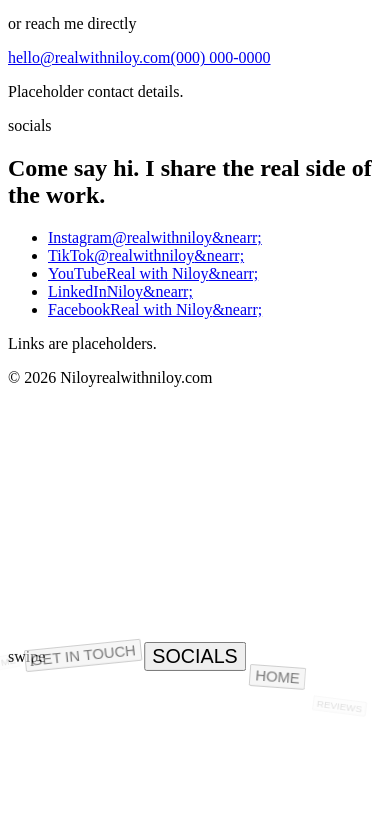
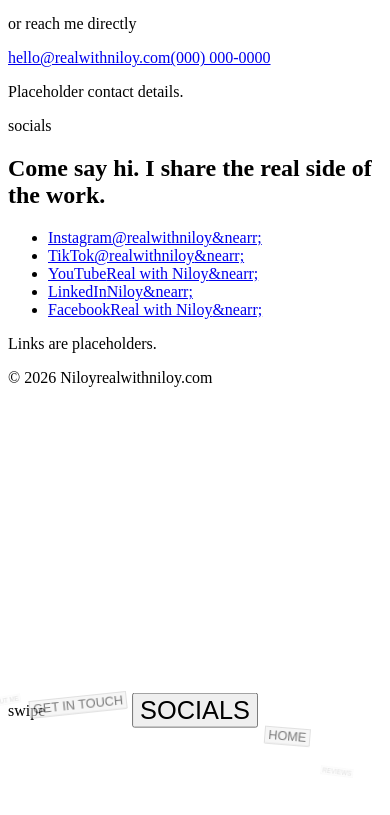
Before and after one commit to hniloy96/realwithniloy, a React (Vite) app: page / in a window 390 px wide. Shown: the part 3713-4528 px from the top of the page. Built offline with nearby package versions, Linux system fonts and the light colour scheme; the HTML template or start-up script is replaced by a standard one; a web font is replaced by a local one.

Commit message:
Dial sizes 100/50/25%, phone keeps an underline on the middle item
Co-Authored-By: Claude Opus 5.5 <noreply@anthropic.com>

```diff
--- a/src/components/Dial.jsx
+++ b/src/components/Dial.jsx
@@ -40,23 +40,26 @@ function useSize(ref) {
   return size
 }
 
-// Size by position: middle = 100%, next out = 75%, the ones after = 50%,
-// changing smoothly in between while the dial turns.
-const SIZE_STEP = 0.25
-const MIN_SIZE = 0.3
-const sizeAt = (o) => Math.max(MIN_SIZE, 1 - SIZE_STEP * Math.abs(o))
-const UMAX = (1 - MIN_SIZE) / SIZE_STEP // offset where items stop shrinking
+// Size by position: middle = 100%, next out = 50%, the ones after = 25%
+// (halving each step), changing smoothly in between while the dial turns.
+const MIN_SIZE = 0.1
+const sizeAt = (o) => Math.max(MIN_SIZE, 0.5 ** Math.abs(o))
+// Blur by position: fully sharp in the middle, 75% clarity next, then 50%.
+const blurAt = (o) => Math.min(0.75, 0.25 * Math.abs(o))
 
-// Distance along the curve from the middle to an item at offset o, when each
-// item needs room proportional to its own size (+ a fixed gap). Neighbours
-// are always exactly far enough apart to never touch.
+// Distance along the curve from the middle to an item at offset o. Between two
+// neighbouring resting spots the gap is half of each item's size (+ a fixed
+// gap), so neighbours never touch; in between it blends smoothly.
 function distAt(o, unit, gap) {
   const u = Math.abs(o)
-  const k = Math.min(u, UMAX)
-  const shrinking = unit * (k - (SIZE_STEP / 2) * k * k) + gap * k
-  const rest = (unit * MIN_SIZE + gap) * Math.max(0, u - UMAX)
-  return Math.sign(o) * (shrinking + rest)
+  const n = Math.floor(u)
+  let d = 0
+  for (let j = 0; j < n; j++) d += (unit * (sizeAt(j) + sizeAt(j + 1))) / 2 + gap
+  const f = u - n
+  d += f * ((unit * (sizeAt(n) + sizeAt(n + 1))) / 2 + gap)
+  return Math.sign(o) * d
 }
+
 const PAD_EM = 0.3 // button padding + letter spacing allowance, in em
 
 // Width of each label as a multiple of the font size (measured with the real
@@ -100,7 +103,7 @@ function geometry(layout, w, h, { ratio, widths }) {
       const side = Math.max(widths[mod(c - 1, n)], widths[mod(c + 1, n)])
       need = Math.max(need, widths[c] / 2 + sizeAt(1) * side)
     }
-    const fs = clamp((w * 0.47 - gap) / need, 12, 30)
+    const fs = clamp((w * 0.47 - gap) / need, 12, 34)
     const Rc = Math.max(w * 1.8, 600)
     return { layout, fs, widths, gap, Rc, cx: w / 2, baseY: h * 0.55, w, h }
   }
@@ -167,7 +170,7 @@ function DialItem({ index, label, pos, geo, isCenter, onPick }) {
   const scale = useTransform(offset, sizeAt)
   // Blur follows the size: sharp in the middle, softer further out
   const blurMax = Math.max(geo.fs * 0.1, 3)
-  const filter = useTransform(offset, (o) => `blur(${((1 - sizeAt(o)) * blurMax).toFixed(2)}px)`)
+  const filter = useTransform(offset, (o) => `blur(${(blurAt(o) * blurMax).toFixed(2)}px)`)
   const fade = geo.layout === 'bottom' ? 2.4 : 2.7
   const opacity = useTransform(offset, (o) => clamp(1 - Math.abs(o) / fade, 0, 1) ** 1.2)
 
@@ -279,7 +282,7 @@ export default function Dial({ items, active, onSelect, layout }) {
       pos.stop()
       panelRef.current?.setPointerCapture(d.id)
     }
-    if (d.moving) pos.set(d.start - delta / (layout === 'bottom' ? geo.fs * 4.5 + geo.gap : geo.unit * 0.875 + geo.gap))
+    if (d.moving) pos.set(d.start - delta / (layout === 'bottom' ? geo.fs * 3.5 + geo.gap : geo.unit * 0.875 + geo.gap))
   }
   const onPointerUp = () => {
     const d = drag.current
--- a/src/styles.css
+++ b/src/styles.css
@@ -827,3 +827,10 @@ body {
 .social-name {
   overflow-wrap: anywhere;
 }
+
+/* Phones have no hover, so the middle item keeps an underline. It draws in
+   each time a new item reaches the middle and stays until the next change. */
+.dial--bottom .dial-item.is-center .dial-label::after {
+  transform: scaleX(1);
+  transition: transform 0.45s cubic-bezier(0.22, 1, 0.36, 1) 0.1s;
+}
```
